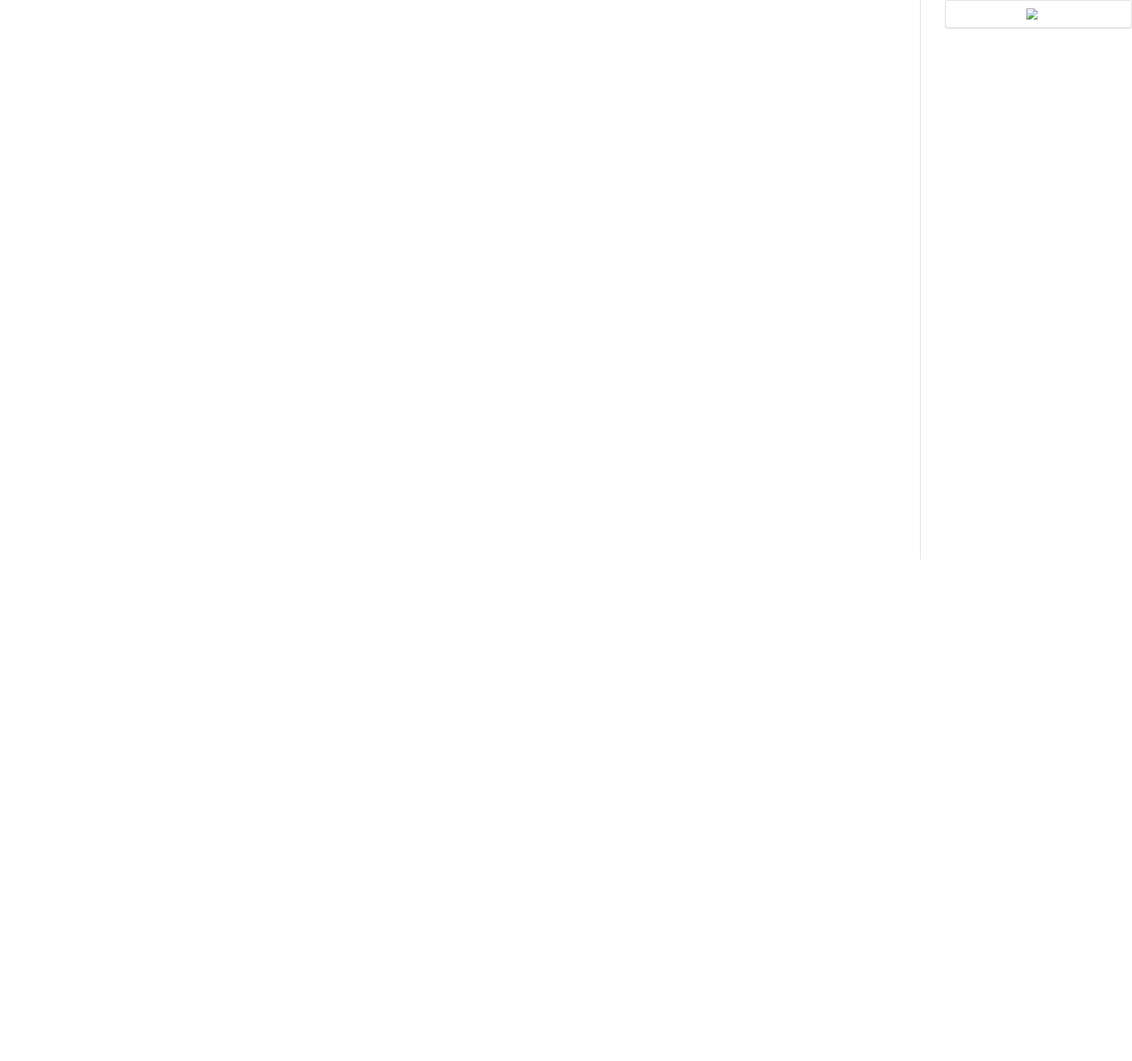
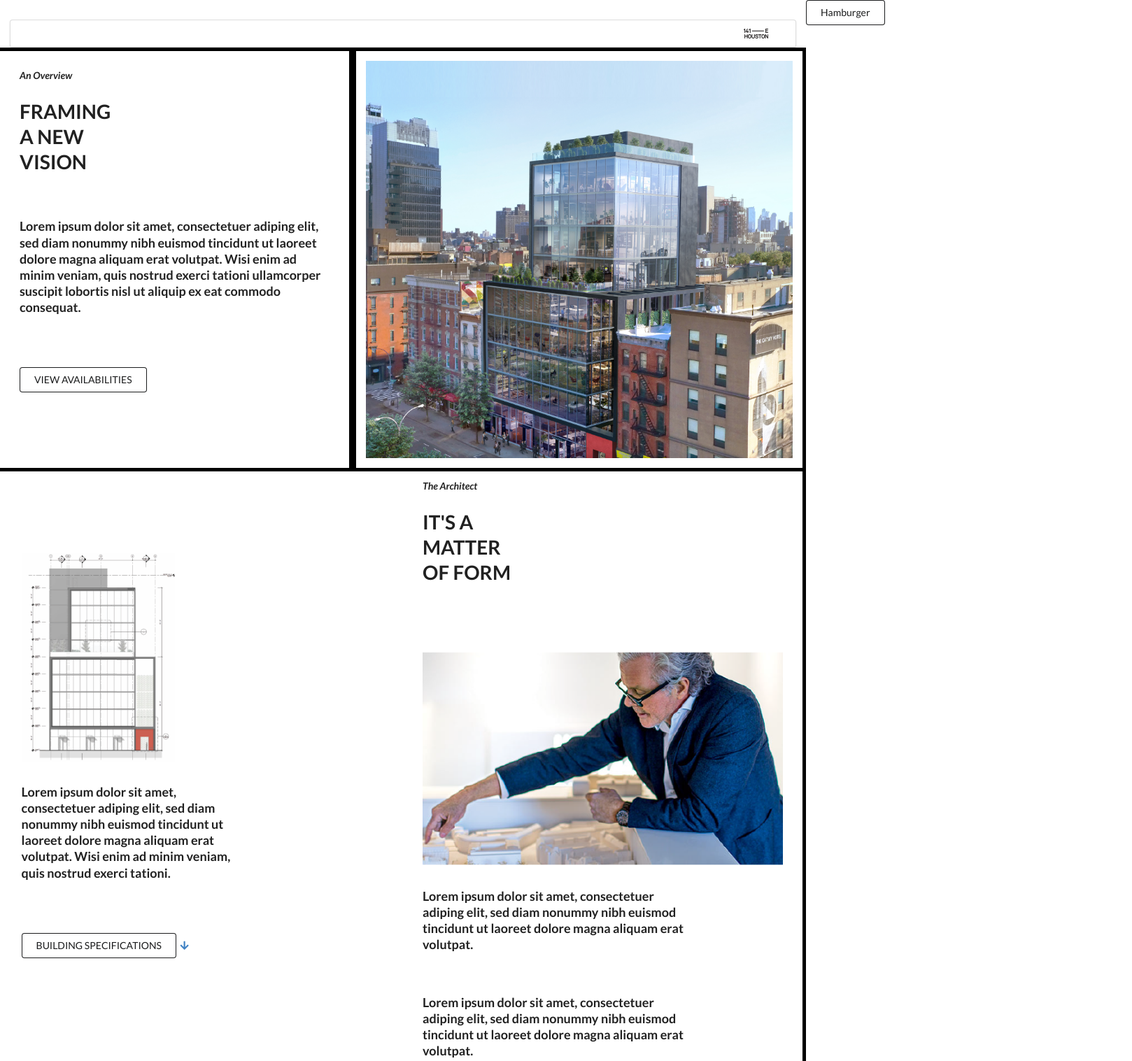
Before and after one commit to liamkillion/REA-assessment, a plain HTML site: page index.html in a window 1280 px wide. Shown: the top 1517 px of the page at 70% size, 1618 px wide, since content can reach past the window. Before the commit the page ends 800 px from the top, so only its background shows below. Drawn offline with nearby package versions, Linux system fonts and the light colour scheme.

```diff
--- a/index.html
+++ b/index.html
@@ -6,22 +6,64 @@
     <link rel="stylesheet" type="text/css" href="semantic/dist/semantic.min.css">
   </head>
   <body>
-    <!-- right rail (sidebar)
-      main content container
-      topped with sticky nav
-        main content -->
-    <div class="ui container">
-      <div class="ui dividing right rail hamburger-sidebar">
-        <div class="ui sticky">
-          <div style="background-color:blue"/>
+    <div class="ui basic segment" style="left:0px;width:90%;height:100%">
+      <div class="ui right attached rail" style="width:10%;height" style="border-left:10px solid black">
+        <button class="ui basic button black sticky">Hamburger</button>
+      </div>
+      <div class="ui one item basic menu sticky" >
+        <a class="right item" style="width:10%"><img src="images/logo.png" alt="">
+      </div>
+      <div class="ui container">
+        <div class="ui grid">
+          <div class="seven wide column" style="border: 5px solid black;border-left:0px">
+            <div class="ui basic segment left aligned">
+              <h5 class="ui header" style="font-style:italic">An Overview</h5>
+              <h1 class="ui header" style="width:25%;font-style:bold">FRAMING A NEW VISION<h1>
+              <h3 class="ui header">Lorem ipsum dolor sit amet, consectetuer adiping elit, sed diam nonummy nibh euismod tincidunt ut laoreet dolore magna aliquam erat volutpat. Wisi enim ad minim veniam, quis nostrud exerci tationi ullamcorper suscipit lobortis nisl ut aliquip ex eat commodo consequat.</h3>
+              <br>
+              <br>
+              <br>
+              <button class="ui basic button black">VIEW AVAILABILITIES</button>
+            </div>
+          </div>
+          <div class="nine wide column" style="border: 5px solid black">
+            <img style="height:100%;width:100%" src="images/Home.png" alt="">
+          </div>
         </div>
       </div>
       <div class="ui container">
-        <div class="ui one item menu">
-          <a class="item" href="#"><img src="images/logo.jpg"</a>
+        <div class="ui grid">
+          <div class="five wide column" style="border-bottom: 5px solid black">
+            <div class="ui basic segment left aligned" style="padding-top:35%;padding-left:5%">
+              <img style="width:75%" src="images/Building-Spec.png" alt="">
+              <h3 class="ui header">Lorem ipsum dolor sit amet, consectetuer adiping elit, sed diam nonummy nibh euismod tincidunt ut laoreet dolore magna aliquam erat volutpat. Wisi enim ad minim veniam, quis nostrud exerci tationi.</h3>
+              <br>
+              <br>
+              <br>
+              <button class="ui basic button black">BUILDING SPECIFICATIONS</button><i class="arrow down icon"></i>
+            </div>
+          </div>
+          <div class="three wide column" style="border-bottom: 5px solid black"></div>
+          <div class="eight wide column" style="border-right:5px solid black;border-bottom: 5px solid black">
+            <div class="ui basic segment left aligned">
+              <h5 class="ui header" style="font-style:italic">The Architect</h5>
+              <h1 class="ui header" style="width:25%;font-style:bold" >IT'S A MATTER OF FORM<h1>
+              <br>
+              <br>
+              <img style="width:100%" src="images/video.png" alt="">
+              <h3 class="ui header" style="width:75%">Lorem ipsum dolor sit amet, consectetuer adiping elit, sed diam nonummy nibh euismod tincidunt ut laoreet dolore magna aliquam erat volutpat.</h3>
+              <br>
+              <h3 class="ui header" style="width:75%">Lorem ipsum dolor sit amet, consectetuer adiping elit, sed diam nonummy nibh euismod tincidunt ut laoreet dolore magna aliquam erat volutpat.</h3>
+            </div>
+            <div class="ui basic segment right aligned">
+              <h5 class="ui header" style="font-style:italic">Go To Top</h5><i class="arrow up icon"></i>
+            </div>
+          </div>
+
         </div>
       </div>
     </div>
+    <!--  -->
     <script
     src="https://code.jquery.com/jquery-3.1.1.min.js"
     integrity="sha256-hVVnYaiADRTO2PzUGmuLJr8BLUSjGIZsDYGmIJLv2b8="
```
Also changed, not shown: images/Arrow_Down copy.png (added), images/Arrow_Down copy.svg (added), images/Arrow_up copy.svg (added), images/Building-Spec.png (added), images/Home.png (added), images/logo.png (added), images/video.png (added), 2 other files.
